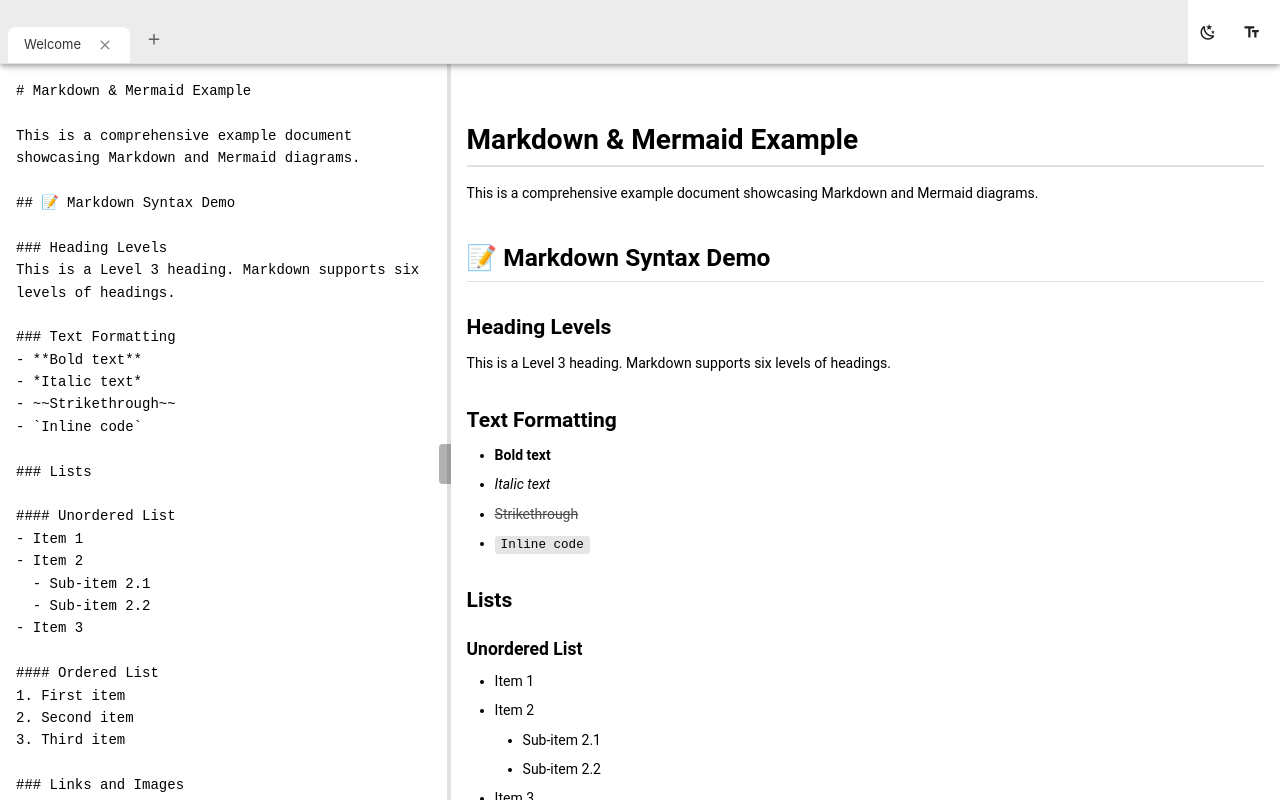
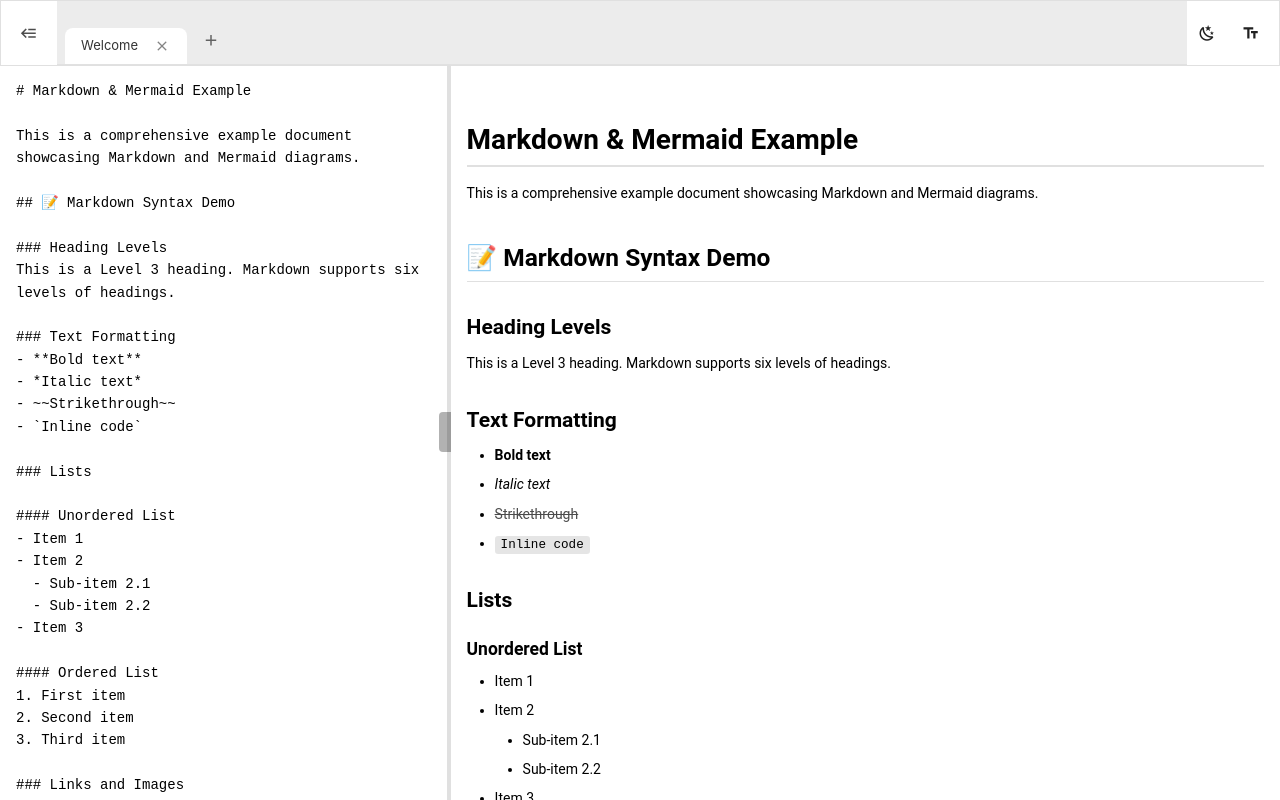
Before and after one commit to kuochunchang/md-viewer, a Vue app: page / in a window 1280 px wide. Built offline with nearby package versions, Linux system fonts and the light colour scheme.

Commit message:
feat: Implement a collapsible editor pane with persistent state and a UI toggle.

```diff
--- a/src/App.vue
+++ b/src/App.vue
@@ -1,12 +1,27 @@
 <template>
   <v-app>
-    <v-app-bar class="app-bar">
+    <v-app-bar class="app-bar" flat border>
+      <v-btn
+        icon
+        variant="text"
+        size="small"
+        class="layout-toggle-btn mr-2"
+        :title="showEditor ? 'Hide Editor (Full Preview)' : 'Show Editor (Split View)'"
+        @click="tabsStore.toggleEditor"
+      >
+        <v-icon>{{ showEditor ? 'mdi-backburger' : 'mdi-forwardburger' }}</v-icon>
+      </v-btn>
       <TabBar />
       <SettingsMenu />
     </v-app-bar>
     <v-main>
       <div class="app-container">
-        <SplitPane :initial-ratio="0.35" :min-ratio="0.2" :max-ratio="0.8">
+        <SplitPane
+          :initial-ratio="0.35"
+          :min-ratio="0.1"
+          :max-ratio="0.9"
+          :collapsed="!showEditor"
+        >
           <template #left>
             <MarkdownEditor
               :model-value="activeTabContent"
@@ -39,6 +54,7 @@ const tabsStore = useTabsStore()
 
 const activeTabContent = computed(() => tabsStore.activeTabContent)
 const fontSize = computed(() => tabsStore.fontSize)
+const showEditor = computed(() => tabsStore.showEditor)
 
 function handleContentUpdate(content: string) {
   if (tabsStore.activeTabId) {
@@ -55,14 +71,14 @@ onMounted(() => {
 <style scoped lang="scss">
 .app-container {
   width: 100%;
+  height: 100%;
+  overflow: hidden;
+}
+
+:deep(.v-main) {
   height: 100vh;
-  overflow: hidden;
+}
 
-  // RWD: Mobile layout adjustment
-  @media (max-width: 600px) {
-    height: calc(100vh - 56px); // Subtract app-bar height
-  }
-}
 
 // Global styles: Optimize app-bar display on mobile
 :deep(.app-bar) {
@@ -77,5 +93,14 @@ onMounted(() => {
       padding: 0 4px;
     }
   }
+
+  .layout-toggle-btn {
+    margin-left: 8px;
+    color: rgba(var(--v-theme-on-surface), 0.7);
+
+    &:hover {
+      color: var(--v-theme-primary);
+    }
+  }
 }
 </style>
--- a/src/components/SplitPane.vue
+++ b/src/components/SplitPane.vue
@@ -1,8 +1,8 @@
 <template>
-  <div class="split-pane" :class="{ 'is-vertical': isVertical }">
+  <div class="split-pane" :class="{ 'is-vertical': isVertical, 'is-collapsed': collapsed }">
     <div
       class="split-pane-left"
-      :style="{ [sizeProperty]: leftSize + '%' }"
+      :style="{ [sizeProperty]: (collapsed ? 0 : leftSize) + '%' }"
     >
       <slot name="left"></slot>
     </div>
@@ -15,7 +15,7 @@
     </div>
     <div
       class="split-pane-right"
-      :style="{ [sizeProperty]: rightSize + '%' }"
+      :style="{ [sizeProperty]: (collapsed ? 100 : rightSize) + '%' }"
     >
       <slot name="right"></slot>
     </div>
@@ -29,12 +29,14 @@ interface Props {
   initialRatio?: number // Default split ratio, default 0.35
   minRatio?: number // Minimum ratio limit
   maxRatio?: number // Maximum ratio limit
+  collapsed?: boolean // Whether the left side is collapsed
 }
 
 const props = withDefaults(defineProps<Props>(), {
   initialRatio: 0.35,
-  minRatio: 0.2,
-  maxRatio: 0.8
+  minRatio: 0.1,
+  maxRatio: 0.9,
+  collapsed: false
 })
 
 const leftSize = ref(props.initialRatio * 100)
@@ -109,10 +111,21 @@ onUnmounted(() => {
   }
 }
 
-.split-pane-left,
+.split-pane-left {
+  overflow: hidden;
+  position: relative;
+  transition: width 0.3s cubic-bezier(0.4, 0, 0.2, 1), height 0.3s cubic-bezier(0.4, 0, 0.2, 1), opacity 0.2s;
+
+  .is-collapsed & {
+    opacity: 0;
+    pointer-events: none;
+  }
+}
+
 .split-pane-right {
   overflow: hidden;
   position: relative;
+  transition: width 0.3s cubic-bezier(0.4, 0, 0.2, 1), height 0.3s cubic-bezier(0.4, 0, 0.2, 1);
 }
 
 .split-pane-divider {
@@ -122,7 +135,13 @@ onUnmounted(() => {
   user-select: none;
   flex-shrink: 0;
   width: 4px;
-  transition: background-color 0.2s;
+  transition: background-color 0.2s, width 0.3s, opacity 0.3s;
+
+  .is-collapsed & {
+    width: 0 !important;
+    opacity: 0;
+    pointer-events: none;
+  }
 
   &:hover {
     background-color: rgba(var(--v-theme-primary), 0.5);
@@ -150,6 +169,11 @@ onUnmounted(() => {
   width: 100%;
   height: 4px;
 
+  .is-collapsed & {
+    height: 0 !important;
+    width: 100% !important;
+  }
+
   .divider-handle {
     width: 40px;
     height: 20px;
--- a/src/composables/useLocalStorage.ts
+++ b/src/composables/useLocalStorage.ts
@@ -12,6 +12,7 @@ export interface StoredTabsData {
   }>
   activeTabId: string | null
   fontSize: number
+  showEditor?: boolean
 }
 
 const STORAGE_KEY = 'markdown-mermaid-editor-data'
--- a/src/stores/tabsStore.ts
+++ b/src/stores/tabsStore.ts
@@ -14,6 +14,7 @@ export const useTabsStore = defineStore('tabs', () => {
   const tabs = ref<Tab[]>([])
   const activeTabId = ref<string | null>(null)
   const fontSize = ref<number>(14)
+  const showEditor = ref<boolean>(true)
 
   // Getters
   const activeTab = computed(() => {
@@ -92,6 +93,11 @@ export const useTabsStore = defineStore('tabs', () => {
     saveToStore()
   }
 
+  function toggleEditor(): void {
+    showEditor.value = !showEditor.value
+    saveToStore()
+  }
+
   /**
    * Save current state to localStorage
    */
@@ -104,7 +110,8 @@ export const useTabsStore = defineStore('tabs', () => {
         createdAt: tab.createdAt
       })),
       activeTabId: activeTabId.value,
-      fontSize: fontSize.value
+      fontSize: fontSize.value,
+      showEditor: showEditor.value
     }
     saveToLocalStorage(data)
   }
@@ -132,6 +139,10 @@ export const useTabsStore = defineStore('tabs', () => {
       if (stored.fontSize) {
         fontSize.value = Math.max(10, Math.min(24, stored.fontSize))
       }
+      // Restore editor visibility
+      if (stored.showEditor !== undefined) {
+        showEditor.value = stored.showEditor
+      }
       return true
     }
     return false
@@ -142,7 +153,7 @@ export const useTabsStore = defineStore('tabs', () => {
 
   // Watch for state changes and auto-save
   watch(
-    [tabs, activeTabId, fontSize],
+    [tabs, activeTabId, fontSize, showEditor],
     () => {
       // Only auto-save after initialization (avoid triggering during initial load)
       if (tabs.value.length > 0) {
@@ -165,6 +176,7 @@ export const useTabsStore = defineStore('tabs', () => {
     tabs,
     activeTabId,
     fontSize,
+    showEditor,
     // Getters
     activeTab,
     activeTabContent,
@@ -175,6 +187,7 @@ export const useTabsStore = defineStore('tabs', () => {
     updateTabContent,
     renameTab,
     setFontSize,
+    toggleEditor,
     initialize,
     saveToStore,
     loadFromStore
```
